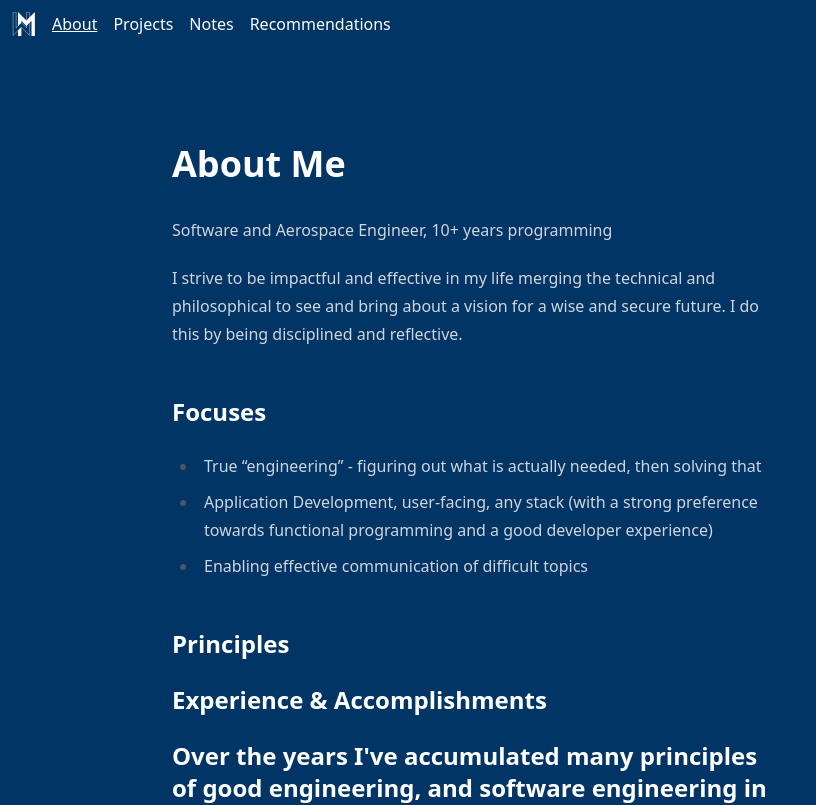
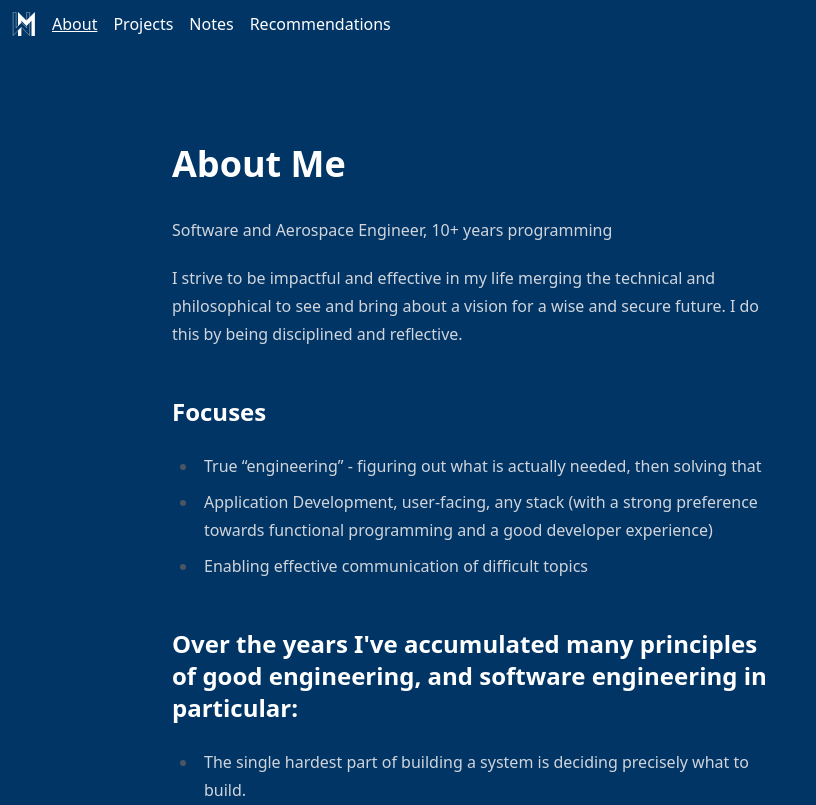
Before and after one commit to wmarrujo/wmarrujo.github.io, a SvelteKit app: page /about in a window 1280 px wide. Shown: the top 805 px of the page, without its empty margins (0-816 px from the left). Built offline with nearby package versions, Linux system fonts and the light colour scheme.

Commit message:
comment out unfinished about areas

```diff
--- a/src/routes/about/+page.svelte
+++ b/src/routes/about/+page.svelte
@@ -22,10 +22,10 @@
 			<li>Enabling effective communication of difficult topics</li>
 		</ul>
 
-		<h2>Principles</h2>
+		<!-- <h2>Principles</h2> -->
 		<!-- TODO: principles -->
 
-		<h2>Experience & Accomplishments</h2>
+		<!-- <h2>Experience & Accomplishments</h2> -->
 		<!-- TODO: link to resume -->
 
 		<h2>Over the years I've accumulated many principles of good engineering, and software engineering in particular:</h2>
```
